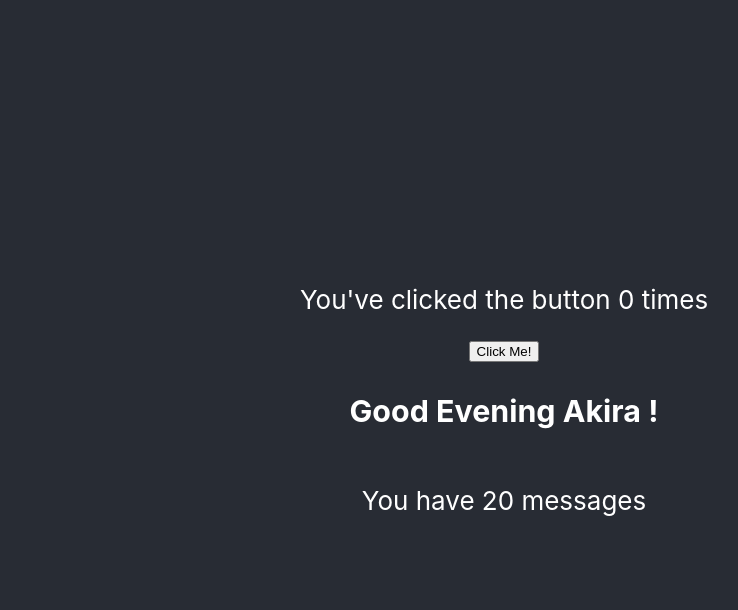
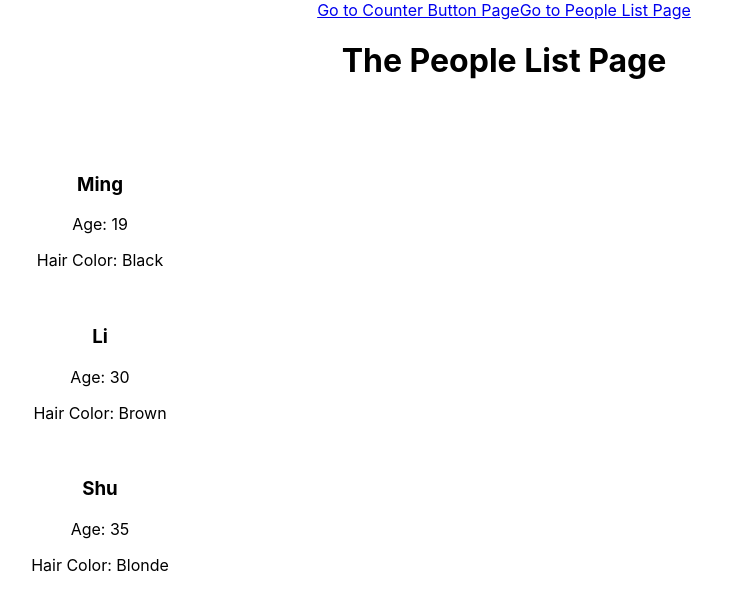
Before and after one commit to AkiraKane/react-shaun-oreilly, a React (Create React App) app: page /people-list in a window 1280 px wide. Shown: the top 610 px of the page, without its empty margins (136-874 px from the left). Built offline with nearby package versions, Linux system fonts and the light colour scheme.

Commit message:
useParams hook for the URL parameters

```diff
--- a/package.json
+++ b/package.json
@@ -6,8 +6,10 @@
     "@testing-library/jest-dom": "^5.11.10",
     "@testing-library/react": "^11.2.6",
     "@testing-library/user-event": "^12.8.3",
+    "query-string": "^7.0.0",
     "react": "^17.0.2",
     "react-dom": "^17.0.2",
+    "react-router-dom": "^5.2.0",
     "react-scripts": "4.0.3",
     "styled-components": "^5.2.3",
     "web-vitals": "^1.1.1"
--- a/src/App.js
+++ b/src/App.js
@@ -5,6 +5,8 @@
 import { PeopleList } from "./PeopleList"
 import { CounterButton } from "./CounterButton"
 import { CongratulationsMessage } from "./CongratulationsMessage"
+import { BrowserRouter as Router, Route, Link } from "react-router-dom"
+import { HomePage, CounterButtonPage, PeopleListPage} from "./pages"
 
 const people = [{
   name: "Ming",
@@ -34,16 +36,19 @@
 
   return (
     <div className="App">
-      <header className="App-header">
-        {hideMessage
-        ? null
-        : <CongratulationsMessage
-        numberOfClicks={numberOfClicks}
-        threshold={10}
-        onHide={() => setHideMessage(true)} />}
-        <CounterButton  numberOfClicks={numberOfClicks} onIncrement={increment}/>
-        <Greeting name="Akira" numberOfMessages={20} />
-      </header>
+      <Router>
+        <Link to="/counter">Go to Counter Button Page</Link>
+        <Link to="/people-list">Go to People List Page</Link>
+        <Route path="/" exact>
+          <HomePage />
+        </Route>
+        <Route path="/counter/:name">
+          <CounterButtonPage />
+        </Route>
+        <Route path="/people-list">
+          <PeopleListPage />
+        </Route>
+      </Router>
     </div>
   );
 }
--- /dev/null
+++ b/src/pages/CounterButtonPage.js
@@ -0,0 +1,31 @@
+import React, { useState } from "react"
+import { useParams, useLocation } from "react-router-dom"
+import { CounterButton } from "../CounterButton"
+import { CongratulationsMessage } from "../CongratulationsMessage"
+import { parse } from "query-string"
+
+export const CounterButtonPage = () => {
+
+    const { name } = useParams()
+    const location = useLocation()
+    console.log(parse(location.search))
+
+    const [numberOfClicks, setNumberOfClicks] = useState(0)
+
+    const [hideMessage, setHideMessage] = useState(false)
+
+    const increment = () => setNumberOfClicks(numberOfClicks + 1)
+
+    return (
+        <>
+        <h3>{name}'s Counter Button Page</h3>
+          {hideMessage
+          ? null
+          : <CongratulationsMessage
+          numberOfClicks={numberOfClicks}
+          threshold={10}
+          onHide={() => setHideMessage(true)} />}
+          <CounterButton  numberOfClicks={numberOfClicks} onIncrement={increment}/>
+        </>
+    );
+}
--- /dev/null
+++ b/src/pages/HomePage.js
@@ -0,0 +1,9 @@
+import React from "react"
+import { Greeting } from "../Greeting"
+
+export const HomePage = () => (
+    <>
+    <h1>The Home Page</h1>
+    <Greeting name="Akira" numberOfMessages={10}/>
+    </>
+)
--- /dev/null
+++ b/src/pages/PeopleListPage.js
@@ -0,0 +1,23 @@
+import React from "react";
+import { PeopleList } from "../PeopleList";
+
+const people = [{
+    name: "Ming",
+    age: 19,
+    hairColor: "Black"
+  }, {
+    name: "Li",
+    age: '30',
+    hairColor: "Brown"
+  }, {
+    name: "Shu",
+    age: 35,
+    hairColor: 'Blonde'
+  }]
+
+  export const PeopleListPage = () => (
+      <>
+      <h1>The People List Page</h1>
+      <PeopleList people={people} />
+      </>
+  )
--- /dev/null
+++ b/src/pages/index.js
@@ -0,0 +1,3 @@
+export { CounterButtonPage } from "./CounterButtonPage"
+export { HomePage } from "./HomePage"
+export { PeopleListPage } from "./PeopleListPage"
```
Also changed, not shown: 1 other file (tests, documents, lock files or other folders).
